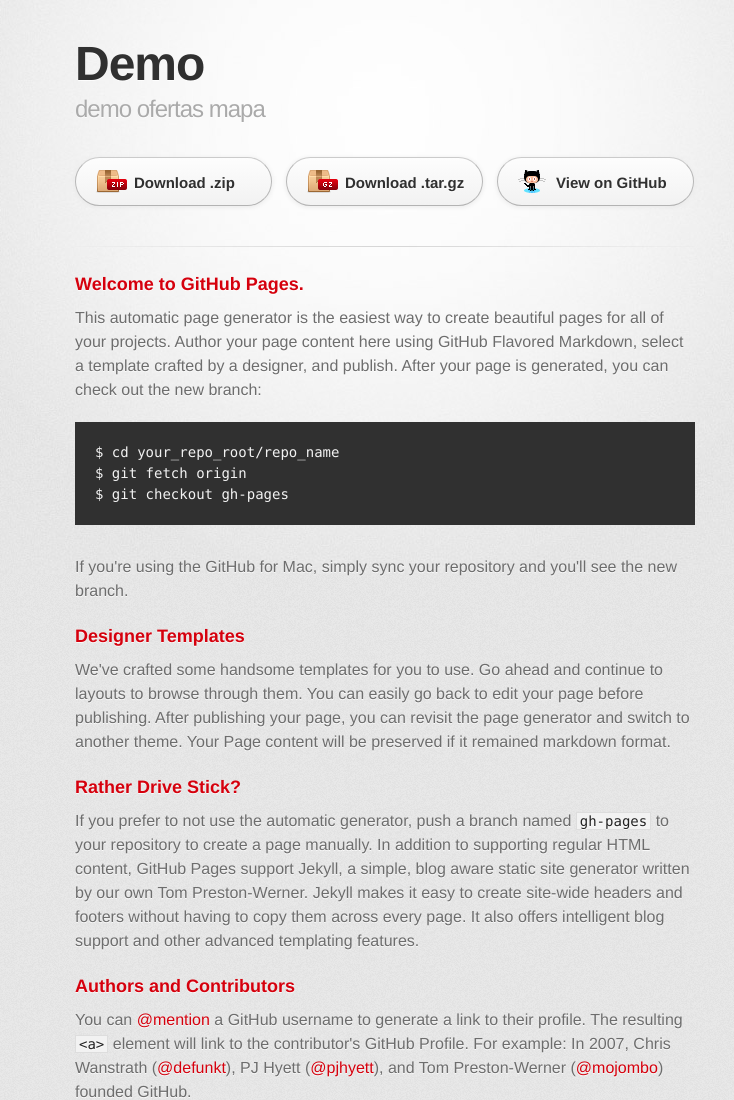
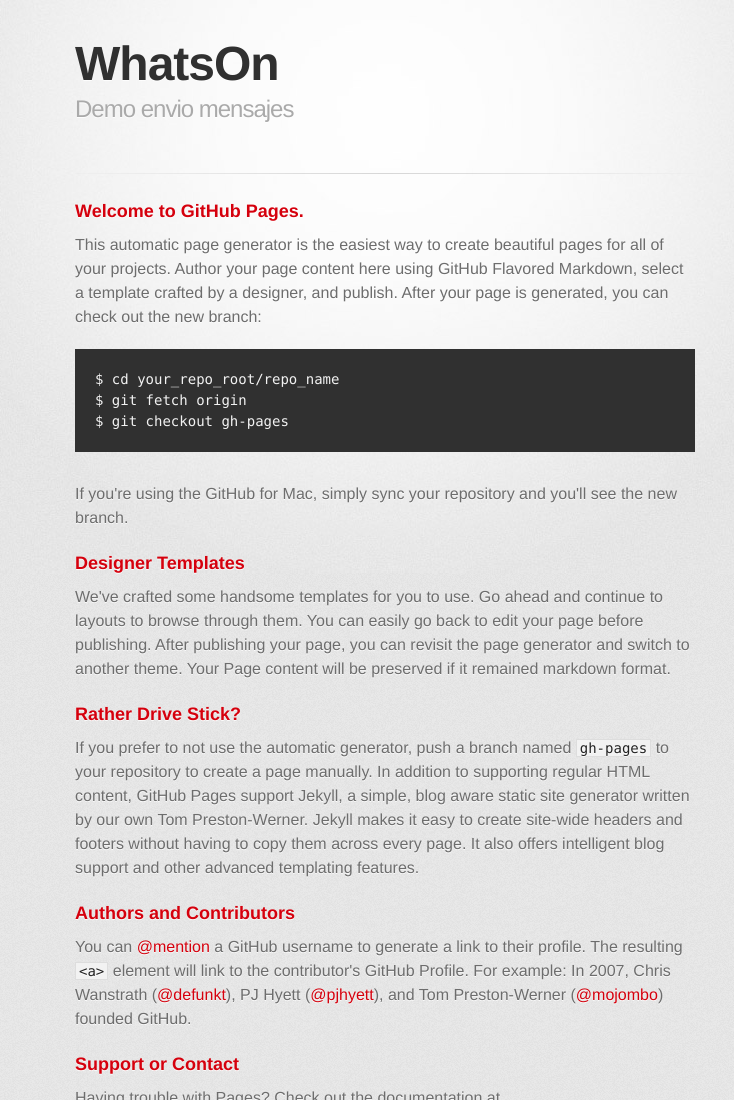
Before and after one commit to dlopezna/demo, a plain HTML site: page index.html in a window 1280 px wide. Shown: the top 1100 px of the page, without its empty margins (255-989 px from the left). Drawn offline with Linux system fonts and the light colour scheme; a web font is replaced by a local one.

Commit message:
Cambio nombre index.html

```diff
--- a/index.html
+++ b/index.html
@@ -10,7 +10,7 @@
     <!--[if lt IE 9]>
     <script src="//html5shiv.googlecode.com/svn/trunk/html5.js"></script>
     <![endif]-->
-    <title>Demo by dlopezna</title>
+    <title>Codename <WhatsOn></WhatsOn></title>
   </head>
 
   <body>
@@ -18,15 +18,15 @@
       <div class="inner">
 
         <header>
-          <h1>Demo</h1>
-          <h2>demo ofertas mapa</h2>
+          <h1>WhatsOn</h1>
+          <h2>Demo envio mensajes</h2>
         </header>
 
-        <section id="downloads" class="clearfix">
+        <!--<section id="downloads" class="clearfix">
           <a href="https://github.com/dlopezna/demo/zipball/master" id="download-zip" class="button"><span>Download .zip</span></a>
           <a href="https://github.com/dlopezna/demo/tarball/master" id="download-tar-gz" class="button"><span>Download .tar.gz</span></a>
           <a href="https://github.com/dlopezna/demo" id="view-on-github" class="button"><span>View on GitHub</span></a>
-        </section>
+        </section>-->
 
         <hr>
 
```
